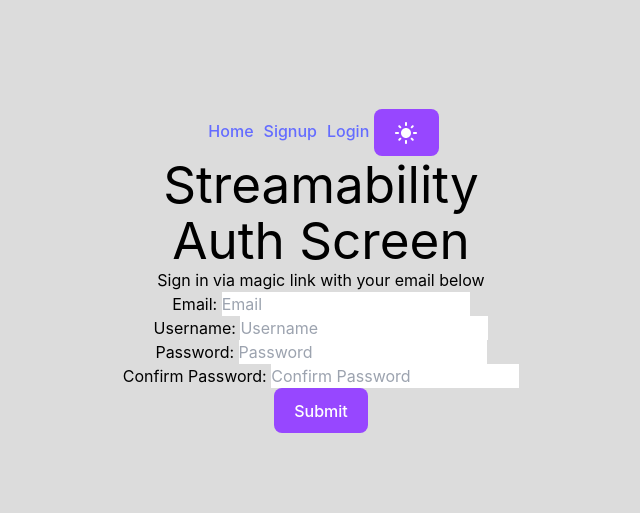
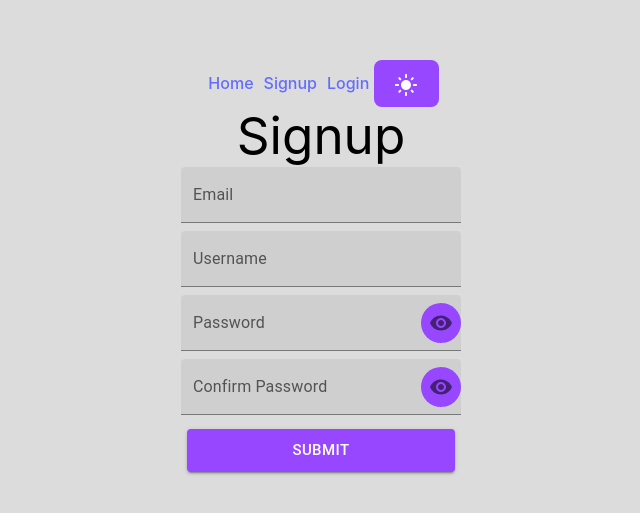
Before and after one commit to Thenlie/Streamability, a React (Vite) app: page /auth/signup in a window 1280 px wide. Shown: the part 129-642 px from the top of the page, without its empty margins (319-959 px from the left). Built offline with nearby package versions, Linux system fonts and the light colour scheme; no server answers.

Commit message:
Updated signup form

```diff
--- a/src/AppWrapper.tsx
+++ b/src/AppWrapper.tsx
@@ -82,7 +82,6 @@ export default function AppWrapper(): JSX.Element {
 	return (
 		<div className="App">
 			<Navigation session={session} />
-			<h1>Streamability</h1>
 			<div>
 				<Outlet context={{ session, setSession, profile, setProfile }} />
 			</div>
--- a/src/components/auth/SignupForm.tsx
+++ b/src/components/auth/SignupForm.tsx
@@ -3,6 +3,8 @@ import ErrorMessage from '../ErrorMessage';
 import { SUPABASE } from '../../helpers/supabaseClient';
 import { useSessionContext } from '../../hooks';
 import { Navigate } from 'react-router-dom';
+import { Button, InputAdornment, FilledInput, InputLabel, FormControl, IconButton } from '@mui/material';
+import { Visibility, VisibilityOff } from '@mui/icons-material';
 
 /**
  * Screen to handle Supabase sign up
@@ -12,14 +14,50 @@ import { Navigate } from 'react-router-dom';
 export default function SignUpForm(): JSX.Element {
 	const { session } = useSessionContext();
 	const [email, setEmail] = useState('');
+	const [emailError, setEmailError] = useState(false);
 	const [username, setUsername] = useState('');
+	const [usernameError, setUsernameError] = useState(false);
 	const [password, setPassword] = useState('');
+	const [passwordError, setPasswordError] = useState(false);
 	const [confirmPassword, setConfirmPassword] = useState('');
+	const [confirmPasswordError, setConfirmPasswordError] = useState(false);
 	const [errorMessage, setErrorMessage] = useState('');
+	const [isPasswordVisible, setIsPasswordVisible] = useState(false);
+	const [isConfirmPasswordVisible, setIsConfirmPasswordVisible] = useState(false);
 
+	// redirect users that are logged in
 	if (session) {
 		return <Navigate to={'/dashboard'} />;
 	}
+
+	// show error message for 3 seconds and then remove
+	const showError = (msg: string): void => {
+		setErrorMessage(msg);
+		setTimeout(() => {
+			setErrorMessage('');
+		}, 3000);
+	};
+
+	// reset all error states
+	const clearErrors = (): void => {
+		setEmailError(false);
+		setUsernameError(false);
+		setPasswordError(false);
+		setConfirmPasswordError(false);
+		setErrorMessage('');
+	};
+
+	/**
+     * Toggle whether password is displayed as dots or plaintext
+     *
+     * @param isConfirm | true if confirm password, false if password
+     */
+	const togglePasswordVisibility = (isConfirm: boolean): void => {
+		isConfirm
+			? setIsConfirmPasswordVisible(prev => !prev)
+			: setIsPasswordVisible(prev => !prev);
+	};
+
 	/**
 	 * Function to authenticate and perform Supabase sign up
 	 * This will not log the user in, it will send the user an email with a link
@@ -30,16 +68,23 @@ export default function SignUpForm(): JSX.Element {
 	 */
 	const signUpHandler = async (evt: React.SyntheticEvent): Promise<void> => {
 		evt.preventDefault();
+		clearErrors();
 
 		// Ensure all fields have input
+		if (!email) { setEmailError(true); }
+		if (!username) { setUsernameError(true); }
+		if (!password) { setPasswordError(true); }
+		if (!confirmPassword) { setConfirmPasswordError(true); }
 		if (!email || !password || !confirmPassword || !username) {
-			setErrorMessage('All fields must be filled out.');
+			showError('All fields must be filled out.');
 			return;
 		}
 
 		// Ensure passwords match
 		if (password !== confirmPassword) {
-			setErrorMessage('Passwords must match.');
+			setPasswordError(true);
+			setConfirmPasswordError(true);
+			showError('Passwords must match.');
 			return;
 		}
 
@@ -55,61 +100,104 @@ export default function SignUpForm(): JSX.Element {
 		});
 
 		if (error) {
-			setErrorMessage(error.message);
+			showError(error.message);
 			if (import.meta.env.DEV) console.error(error);
-		} else {
-			setErrorMessage('');
+		}
+
 		// onAuthStateChange function will be triggered
 		// User has not logged in yet but we still get some information back
 		// Check if 'confirmed_at' exists on user to see if they validated their email
-		}
-
 		return;
 	};
 
 	return (
-		<div>
 		<div aria-live="polite">
-				<h2>Sign in via magic link with your email below</h2>
-				<form onSubmit={signUpHandler}>
-					<label htmlFor="email">Email: </label>
-					<input
-						type="email"
-						placeholder="Email"
+			<h1>Signup</h1>
+			<form onSubmit={signUpHandler} className='flex flex-col'>
+				<FormControl sx={{m: .5}} variant='filled'>
+					<InputLabel htmlFor='email-input'>Email</InputLabel>
+					<FilledInput
+						id='email-input'
+						type='email'
+						name='email'
+						autoComplete='email'
 						value={email}
+						error={emailError}
 						onChange={(e) => setEmail(e.target.value)}
-					/><br />
-					<label htmlFor="username">Username: </label>
-					<input
-						type="text"
-						placeholder="Username"
+						onFocus={() => setEmailError(false)}
+					/>
+				</FormControl>
+				<FormControl sx={{m: .5}} variant='filled'>
+					<InputLabel htmlFor='username-input'>Username</InputLabel>
+					<FilledInput
+						id='username-input'
+						type='username'
+						name='username'
 						value={username}
+						error={usernameError}
 						onChange={(e) => setUsername(e.target.value)}
-					/><br />
-					<label htmlFor="password">Password: </label>
-					<input
+						onFocus={() => setUsernameError(false)}
+					/>
+				</FormControl>
+				<FormControl sx={{m: .5}} variant='filled'>
+					<InputLabel htmlFor='password-input'>Password</InputLabel>
+					<FilledInput
+						id='password-input'
 						name="password"
-						type="password"
-						placeholder="Password"
+						type={isPasswordVisible ? 'text' : 'password'}
+						autoComplete='new-password'
 						value={password}
+						error={passwordError}
 						onChange={(e) => setPassword(e.target.value)}
-					/><br />
-					<label htmlFor="confirm-password">Confirm Password: </label>
-					<input
+						onFocus={() => setPasswordError(false)}
+						endAdornment={
+							<InputAdornment position='end'>
+								<IconButton
+									aria-label='toggle password visibility'
+									onClick={() => togglePasswordVisibility(false)}
+									edge='end'
+								>
+									{isPasswordVisible ? <VisibilityOff /> : <Visibility />}
+								</IconButton>
+							</InputAdornment>
+						}
+					/>
+				</FormControl>
+				<FormControl sx={{m: .5}} variant='filled'>
+					<InputLabel htmlFor='confirm-password-input'>Confirm Password</InputLabel>
+					<FilledInput
+						id='confirm-password-input'
 						name="confirm-password"
-						type="password"
-						placeholder="Confirm Password"
+						type={isConfirmPasswordVisible ? 'text' : 'password'}
 						value={confirmPassword}
+						error={confirmPasswordError}
 						onChange={(e) => setConfirmPassword(e.target.value)}
-					/><br />
-					<button>
+						onFocus={() => setConfirmPasswordError(false)}
+						endAdornment={
+							<InputAdornment position='end'>
+								<IconButton
+									aria-label='toggle confirm password visibility'
+									onClick={() => togglePasswordVisibility(true)}
+									edge='end'
+								>
+									{isConfirmPasswordVisible ? <VisibilityOff /> : <Visibility />}
+								</IconButton>
+							</InputAdornment>
+						}
+					/>
+				</FormControl>
+				<Button
+					variant='contained'
+					size='large'
+					type='submit'
+					sx={{ margin: '10px'}}
+				>
                     Submit
-					</button>
-					{errorMessage.length > 0 && (
+				</Button>
+				{errorMessage && (
 					<ErrorMessage message={errorMessage} />
 				)}
 			</form>
 		</div>
-		</div>
 	);
 }
--- a/src/index.css
+++ b/src/index.css
@@ -24,8 +24,8 @@
   font-size: 16px;
   line-height: 24px;
   font-weight: 400;
-
   font-synthesis: none;
+  color: rgb(var(--color-text));
   text-rendering: optimizeLegibility;
   -webkit-font-smoothing: antialiased;
   -moz-osx-font-smoothing: grayscale;
--- a/src/screens/AuthScreen.tsx
+++ b/src/screens/AuthScreen.tsx
@@ -12,7 +12,6 @@ export default function AuthScreen(): JSX.Element {
 
 	return (
 		<>
-			<h1>Auth Screen</h1>
 			<Outlet context={{ session }} />
 		</>
 	);
```
Also changed, not shown: 1 other file (tests, documents, lock files or other folders). Lines whose indentation alone changed are shown as unchanged.
